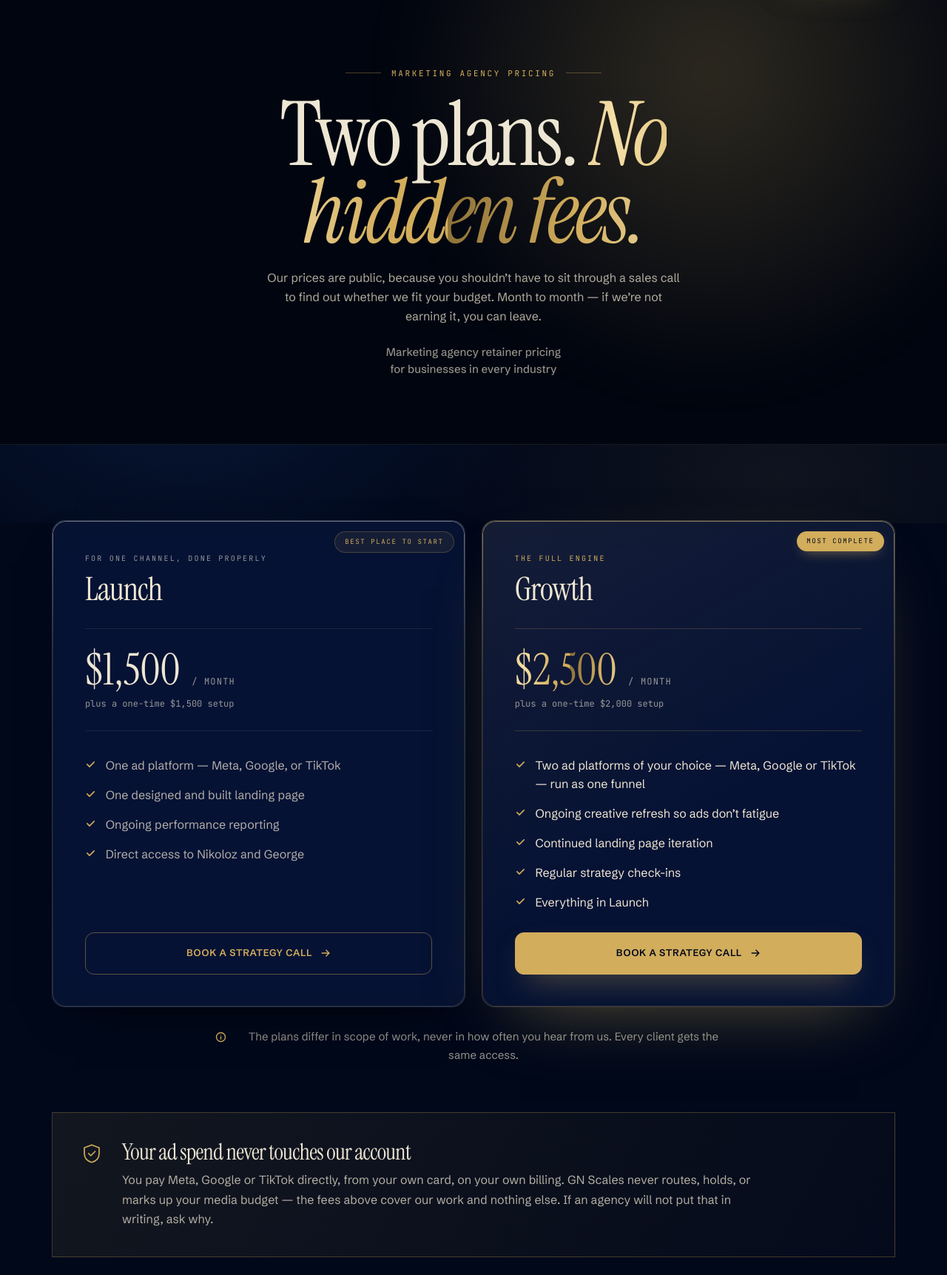
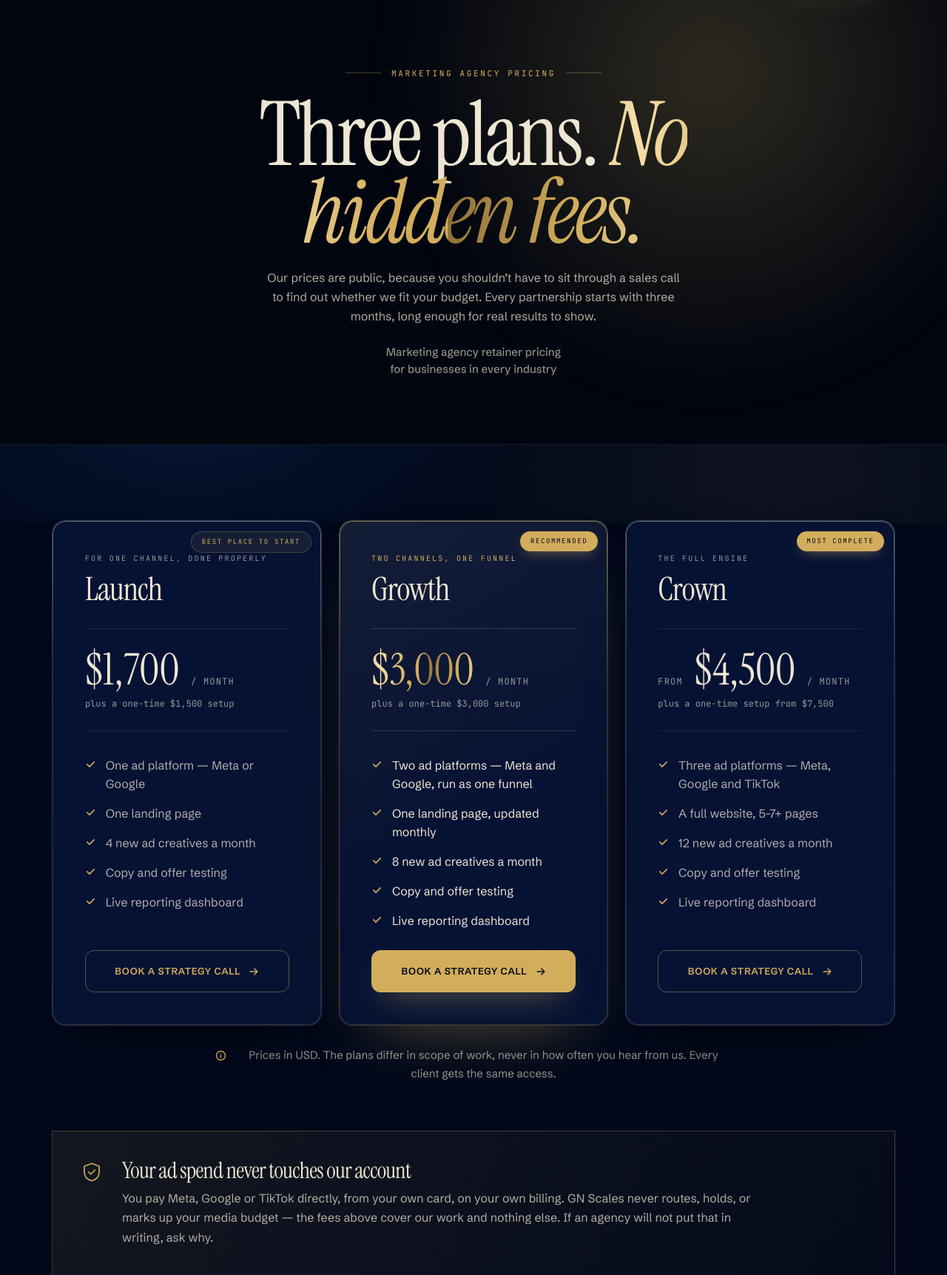
Before and after one commit to X4CH4PUR1/gns-website, a PHP site: page /pricing.html in a window 1280 px wide. Shown: the part 93-1816 px from the top of the page at 74% size. Run offline with PHP 8.4, Linux system fonts and the light colour scheme.

Commit message:
Pricing: three plans, 3-month minimum; copy edits
- Pricing rebuilt as Launch ($1,700), Growth ($3,000) and Crown (from $4,500)
  with the new setup fees, platforms, creative volume and reporting
- Contract FAQ: three-month minimum, longer terms available; terms page,
  share image and metadata follow
- Calculator gets the new fees and a Crown option
- Lifecycle email removed everywhere; "email marketing" dropped from scope
- Hero "no lock-in" line and About intro sentence removed; gap heading reworded
- Founder surname spelled Peikrishvili

Co-Authored-By: Claude Opus 5.5 <noreply@anthropic.com>

```diff
--- a/industries.html
+++ b/industries.html
@@ -40,7 +40,7 @@
   <link rel="stylesheet" href="assets/fonts/fonts.css?v=ec00ecde">
 
   <link rel="stylesheet" href="style.css?v=58a04429">
-  <link rel="stylesheet" href="services.css?v=af13a248">
+  <link rel="stylesheet" href="services.css?v=875b231c">
 
   <script type="application/ld+json">
 {
@@ -222,7 +222,6 @@
             <p>Online courses, coaches, tutoring and training providers. People buy the outcome and the teacher. Short-form video and a page that answers every objection do most of the work.</p>
             <ul class="ticks">
               <li><svg viewBox="0 0 16 16" aria-hidden="true"><path d="M3 8.4 6.4 11.8 13 5.2" fill="none" stroke="currentColor" stroke-width="1.7" stroke-linecap="round" stroke-linejoin="round"/></svg>TikTok and Meta video, tested at volume</li>
-              <li><svg viewBox="0 0 16 16" aria-hidden="true"><path d="M3 8.4 6.4 11.8 13 5.2" fill="none" stroke="currentColor" stroke-width="1.7" stroke-linecap="round" stroke-linejoin="round"/></svg>Lifecycle email for people not ready yet</li>
             </ul>
           </article>
         </div>
--- a/pricing.css
+++ b/pricing.css
@@ -14,7 +14,7 @@
 }
 
 /* ---------- Tiers ---------- */
-.tiers { display: grid; grid-template-columns: repeat(2, minmax(0, 1fr)); gap: 1.4rem; align-items: stretch; }
+.tiers { display: grid; grid-template-columns: repeat(3, minmax(0, 1fr)); gap: 1.4rem; align-items: stretch; }
 
 .tier {
   display: flex; flex-direction: column; gap: 1.75rem;
@@ -23,9 +23,9 @@
 .tier:hover { transform: none; }
 .tier.is-featured { box-shadow: 0 40px 90px -50px rgba(210, 173, 92, 0.5); }
 
-/* Both tiers carry a badge now. Growth says what it is rather than claiming
-   customers we have not had yet, and Launch says where to start — which is
-   what the FAQ underneath has always advised. */
+/* Every tier carries a badge. Growth says what we recommend rather than
+   claiming customers we have not had yet, Crown says what it is, and Launch
+   says where to start — which is what the FAQ underneath has always advised. */
 /* Pinned to the corner it used to cover: at top/right 0 the badge sat on the
    card's own border and clipped the new corner radius, which looked like a
    sticker peeling off. Inset, it reads as a tag resting on the glass. */
@@ -69,6 +69,7 @@
 /* The animated clip needs its own inline box to paint at this size.
    Upright, not italic — a slanted price reads as a typo. */
 .metal-figure { display: inline-block; font-style: normal; }
+.tier-figure span.tier-from { margin-left: 0; margin-right: 0.35rem; }
 .tier-setup { font-family: var(--font-mono); font-size: 0.75rem; color: var(--ink-3); }
 
 .tier .ticks { flex: 1 1 auto; gap: 0.95rem; }
@@ -114,6 +115,14 @@
 }
 .pricing-faq h2 { margin-top: 1.2rem; }
 
+/* Three across at this width the cards are narrow: the corner badge runs
+   into the label under it, so the card makes room for it. */
+@media (max-width: 1080px) {
+  .tier { padding-top: 3.4rem; }
+  /* "From $4,500 / month" no longer fits on one line; "From" goes above. */
+  .tier-figure span.tier-from { display: block; margin: 0 0 0.6rem; }
+}
+
 @media (max-width: 900px) {
   .tiers { grid-template-columns: 1fr; }
   .setup-grid { grid-template-columns: repeat(2, minmax(0, 1fr)); }
--- a/pricing.html
+++ b/pricing.html
@@ -3,8 +3,8 @@
 <head>
   <meta charset="UTF-8">
   <meta name="viewport" content="width=device-width, initial-scale=1.0">
-  <title>Marketing Agency Pricing: $1,500–$2,500/mo | GN Scales</title>
-  <meta name="description" content="Published agency pricing: Launch at $1,500/month, Growth at $2,500/month, month to month. Ad spend goes straight to the platforms, never marked up.">
+  <title>Marketing Agency Pricing: from $1,700/mo | GN Scales</title>
+  <meta name="description" content="Published agency pricing: Launch at $1,700/month, Growth at $3,000/month, Crown from $4,500/month. Ad spend goes straight to the platforms, never marked up.">
   <meta name="author" content="GN Scales">
   <meta name="format-detection" content="telephone=no">
   <meta name="theme-color" content="#00081a">
@@ -19,9 +19,9 @@
   <meta property="og:site_name" content="GN Scales">
   <meta property="og:locale" content="en_US">
   <meta property="og:url" content="https://gnscales.com/pricing.html">
-  <meta property="og:title" content="GN Scales Pricing — two plans, no hidden fees">
-  <meta property="og:description" content="Published agency pricing: Launch at $1,500/month, Growth at $2,500/month, month to month. Ad spend goes straight to the platforms, never marked up.">
-  <meta property="og:image" content="https://gnscales.com/assets/og/og-pricing.jpg?v=572cc280">
+  <meta property="og:title" content="GN Scales Pricing — three plans, no hidden fees">
+  <meta property="og:description" content="Published agency pricing: Launch at $1,700/month, Growth at $3,000/month, Crown from $4,500/month. Ad spend goes straight to the platforms, never marked up.">
+  <meta property="og:image" content="https://gnscales.com/assets/og/og-pricing.jpg?v=6f379467">
   <meta property="og:image:width" content="1200">
   <meta property="og:image:height" content="630">
   <meta property="og:image:alt" content="GN Scales — performance marketing agency">
@@ -40,7 +40,7 @@
   <link rel="stylesheet" href="assets/fonts/fonts.css?v=ec00ecde">
 
   <link rel="stylesheet" href="style.css?v=58a04429">
-  <link rel="stylesheet" href="pricing.css?v=99d8d5e6">
+  <link rel="stylesheet" href="pricing.css?v=1cf59282">
 
   <script type="application/ld+json">
 {
@@ -49,10 +49,10 @@
     "mainEntity": [
         {
             "@type": "Question",
-            "name": "Am I locked into a contract?",
+            "name": "What do I need to know about the partnership and contract?",
             "acceptedAnswer": {
                 "@type": "Answer",
-                "text": "No. Month to month after the setup period. The setup fee covers real work that is delivered to you regardless, and the landing page is yours to keep either way."
+                "text": "Every partnership runs for at least three months. That is how long it takes for real results to show and to scale your business properly. You can also choose a 6, 8, 12 or 24-month term, or a custom one."
             }
         },
         {
@@ -68,15 +68,15 @@
             "name": "Can I start on Launch and move up?",
             "acceptedAnswer": {
                 "@type": "Answer",
-                "text": "Yes, and most people should — which is why Launch carries the “best place to start” flag. Proving one channel works before adding a second is cheaper than debugging two at once. Moving up costs the difference in monthly fee; there is no second setup charge."
+                "text": "Yes, and most people should — which is why Launch carries the “best place to start” flag. Proving one channel works before adding a second is cheaper than debugging two at once. When you move up, your monthly fee changes to the new plan, and any extra setup work it needs is quoted on the call."
             }
         },
         {
             "@type": "Question",
-            "name": "Which two platforms does Growth cover?",
+            "name": "Which ad platforms does each plan cover?",
             "acceptedAnswer": {
                 "@type": "Answer",
-                "text": "Any two of Meta, Google and TikTok — your choice, decided on the setup call against where your buyers actually are. Adding a third is a scope conversation, not a surprise invoice."
+                "text": "Launch runs one: Meta or Google, decided on the setup call against where your buyers actually are. Growth runs Meta and Google together as one funnel. Crown adds TikTok on top of both."
             }
         },
         {
@@ -113,7 +113,7 @@
             "@type": "Offer",
             "name": "Launch",
             "description": "For one channel, done properly",
-            "price": "1500",
+            "price": "1700",
             "priceCurrency": "USD",
             "url": "https://gnscales.com/pricing.html",
             "availability": "https://schema.org/InStock",
@@ -122,8 +122,18 @@
         {
             "@type": "Offer",
             "name": "Growth",
-            "description": "The full engine",
-            "price": "2500",
+            "description": "Two channels, one funnel",
+            "price": "3000",
+            "priceCurrency": "USD",
+            "url": "https://gnscales.com/pricing.html",
+            "availability": "https://schema.org/InStock",
+            "category": "Monthly retainer"
+        },
+        {
+            "@type": "Offer",
+            "name": "Crown",
+            "description": "The full engine. Price shown is the starting point",
+            "price": "4500",
             "priceCurrency": "USD",
             "url": "https://gnscales.com/pricing.html",
             "availability": "https://schema.org/InStock",
@@ -190,8 +200,8 @@
 
     <section class="page-intro is-center">
       <div class="shell">
-        <h1><span class="eyebrow eyebrow-center">Marketing agency pricing</span>Two plans. <span class="metal">No hidden fees.</span></h1>
-        <p class="lead">Our prices are public, because you shouldn’t have to sit through a sales call to find out whether we fit your budget. Month to month — if we’re not earning it, you can leave.</p>
+        <h1><span class="eyebrow eyebrow-center">Marketing agency pricing</span>Three plans. <span class="metal">No hidden fees.</span></h1>
+        <p class="lead">Our prices are public, because you shouldn’t have to sit through a sales call to find out whether we fit your budget. Every partnership starts with three months, long enough for real results to show.</p>
         <h2 class="page-intro-sub is-center">Marketing agency retainer pricing for businesses in every industry</h2>
       </div>
     </section>
@@ -208,42 +218,63 @@
               <h3>Launch</h3>
             </div>
             <div class="tier-price">
-              <p class="tier-figure">$1,500 <span>/ month</span></p>
+              <p class="tier-figure">$1,700 <span>/ month</span></p>
               <p class="tier-setup">plus a one-time $1,500 setup</p>
             </div>
             <ul class="ticks">
-              <li><svg viewBox="0 0 16 16" aria-hidden="true"><path d="M3 8.4 6.4 11.8 13 5.2" fill="none" stroke="currentColor" stroke-width="1.7" stroke-linecap="round" stroke-linejoin="round"/></svg>One ad platform — Meta, Google, or TikTok</li>
-              <li><svg viewBox="0 0 16 16" aria-hidden="true"><path d="M3 8.4 6.4 11.8 13 5.2" fill="none" stroke="currentColor" stroke-width="1.7" stroke-linecap="round" stroke-linejoin="round"/></svg>One designed and built landing page</li>
-              <li><svg viewBox="0 0 16 16" aria-hidden="true"><path d="M3 8.4 6.4 11.8 13 5.2" fill="none" stroke="currentColor" stroke-width="1.7" stroke-linecap="round" stroke-linejoin="round"/></svg>Ongoing performance reporting</li>
-              <li><svg viewBox="0 0 16 16" aria-hidden="true"><path d="M3 8.4 6.4 11.8 13 5.2" fill="none" stroke="currentColor" stroke-width="1.7" stroke-linecap="round" stroke-linejoin="round"/></svg>Direct access to Nikoloz and George</li>
+              <li><svg viewBox="0 0 16 16" aria-hidden="true"><path d="M3 8.4 6.4 11.8 13 5.2" fill="none" stroke="currentColor" stroke-width="1.7" stroke-linecap="round" stroke-linejoin="round"/></svg>One ad platform — Meta or Google</li>
+              <li><svg viewBox="0 0 16 16" aria-hidden="true"><path d="M3 8.4 6.4 11.8 13 5.2" fill="none" stroke="currentColor" stroke-width="1.7" stroke-linecap="round" stroke-linejoin="round"/></svg>One landing page</li>
+              <li><svg viewBox="0 0 16 16" aria-hidden="true"><path d="M3 8.4 6.4 11.8 13 5.2" fill="none" stroke="currentColor" stroke-width="1.7" stroke-linecap="round" stroke-linejoin="round"/></svg>4 new ad creatives a month</li>
+              <li><svg viewBox="0 0 16 16" aria-hidden="true"><path d="M3 8.4 6.4 11.8 13 5.2" fill="none" stroke="currentColor" stroke-width="1.7" stroke-linecap="round" stroke-linejoin="round"/></svg>Copy and offer testing</li>
+              <li><svg viewBox="0 0 16 16" aria-hidden="true"><path d="M3 8.4 6.4 11.8 13 5.2" fill="none" stroke="currentColor" stroke-width="1.7" stroke-linecap="round" stroke-linejoin="round"/></svg>Live reporting dashboard</li>
             </ul>
             <a class="btn btn-ghost btn-block" href="contact.html">
               Book a strategy call              <svg viewBox="0 0 16 16" aria-hidden="true"><path d="M2.5 8h11M9 3.5 13.5 8 9 12.5" fill="none" stroke="currentColor" stroke-width="1.6" stroke-linecap="round" stroke-linejoin="round"/></svg>            </a>
           </article>
           <article class="card card-gold tier is-featured">
-            <p class="tier-flag">Most complete</p>
+            <p class="tier-flag">Recommended</p>
             <div class="tier-head">
-              <p class="tier-for is-gold">The full engine</p>
+              <p class="tier-for is-gold">Two channels, one funnel</p>
               <h3>Growth</h3>
             </div>
             <div class="tier-price">
-              <p class="tier-figure"><span class="metal metal-figure">$2,500</span> <span>/ month</span></p>
-              <p class="tier-setup">plus a one-time $2,000 setup</p>
+              <p class="tier-figure"><span class="metal metal-figure">$3,000</span> <span>/ month</span></p>
+              <p class="tier-setup">plus a one-time $3,000 setup</p>
             </div>
             <ul class="ticks is-bright">
-              <li><svg viewBox="0 0 16 16" aria-hidden="true"><path d="M3 8.4 6.4 11.8 13 5.2" fill="none" stroke="currentColor" stroke-width="1.7" stroke-linecap="round" stroke-linejoin="round"/></svg>Two ad platforms of your choice — Meta, Google or TikTok — run as one funnel</li>
-              <li><svg viewBox="0 0 16 16" aria-hidden="true"><path d="M3 8.4 6.4 11.8 13 5.2" fill="none" stroke="currentColor" stroke-width="1.7" stroke-linecap="round" stroke-linejoin="round"/></svg>Ongoing creative refresh so ads don’t fatigue</li>
-              <li><svg viewBox="0 0 16 16" aria-hidden="true"><path d="M3 8.4 6.4 11.8 13 5.2" fill="none" stroke="currentColor" stroke-width="1.7" stroke-linecap="round" stroke-linejoin="round"/></svg>Continued landing page iteration</li>
-              <li><svg viewBox="0 0 16 16" aria-hidden="true"><path d="M3 8.4 6.4 11.8 13 5.2" fill="none" stroke="currentColor" stroke-width="1.7" stroke-linecap="round" stroke-linejoin="round"/></svg>Regular strategy check-ins</li>
-              <li><svg viewBox="0 0 16 16" aria-hidden="true"><path d="M3 8.4 6.4 11.8 13 5.2" fill="none" stroke="currentColor" stroke-width="1.7" stroke-linecap="round" stroke-linejoin="round"/></svg>Everything in Launch</li>
+              <li><svg viewBox="0 0 16 16" aria-hidden="true"><path d="M3 8.4 6.4 11.8 13 5.2" fill="none" stroke="currentColor" stroke-width="1.7" stroke-linecap="round" stroke-linejoin="round"/></svg>Two ad platforms — Meta and Google, run as one funnel</li>
+              <li><svg viewBox="0 0 16 16" aria-hidden="true"><path d="M3 8.4 6.4 11.8 13 5.2" fill="none" stroke="currentColor" stroke-width="1.7" stroke-linecap="round" stroke-linejoin="round"/></svg>One landing page, updated monthly</li>
+              <li><svg viewBox="0 0 16 16" aria-hidden="true"><path d="M3 8.4 6.4 11.8 13 5.2" fill="none" stroke="currentColor" stroke-width="1.7" stroke-linecap="round" stroke-linejoin="round"/></svg>8 new ad creatives a month</li>
+              <li><svg viewBox="0 0 16 16" aria-hidden="true"><path d="M3 8.4 6.4 11.8 13 5.2" fill="none" stroke="currentColor" stroke-width="1.7" stroke-linecap="round" stroke-linejoin="round"/></svg>Copy and offer testing</li>
+              <li><svg viewBox="0 0 16 16" aria-hidden="true"><path d="M3 8.4 6.4 11.8 13 5.2" fill="none" stroke="currentColor" stroke-width="1.7" stroke-linecap="round" stroke-linejoin="round"/></svg>Live reporting dashboard</li>
             </ul>
             <a class="btn btn-primary btn-block" href="contact.html">
+              Book a strategy call              <svg viewBox="0 0 16 16" aria-hidden="true"><path d="M2.5 8h11M9 3.5 13.5 8 9 12.5" fill="none" stroke="currentColor" stroke-width="1.6" stroke-linecap="round" stroke-linejoin="round"/></svg>            </a>
+          </article>
+          <article class="card tier">
+            <p class="tier-flag">Most complete</p>
+            <div class="tier-head">
+              <p class="tier-for">The full engine</p>
+              <h3>Crown</h3>
+            </div>
+            <div class="tier-price">
+              <p class="tier-figure"><span class="tier-from">From</span> $4,500 <span>/ month</span></p>
+              <p class="tier-setup">plus a one-time setup from $7,500</p>
+            </div>
+            <ul class="ticks">
+              <li><svg viewBox="0 0 16 16" aria-hidden="true"><path d="M3 8.4 6.4 11.8 13 5.2" fill="none" stroke="currentColor" stroke-width="1.7" stroke-linecap="round" stroke-linejoin="round"/></svg>Three ad platforms — Meta, Google and TikTok</li>
+              <li><svg viewBox="0 0 16 16" aria-hidden="true"><path d="M3 8.4 6.4 11.8 13 5.2" fill="none" stroke="currentColor" stroke-width="1.7" stroke-linecap="round" stroke-linejoin="round"/></svg>A full website, 5–7+ pages</li>
+              <li><svg viewBox="0 0 16 16" aria-hidden="true"><path d="M3 8.4 6.4 11.8 13 5.2" fill="none" stroke="currentColor" stroke-width="1.7" stroke-linecap="round" stroke-linejoin="round"/></svg>12 new ad creatives a month</li>
+              <li><svg viewBox="0 0 16 16" aria-hidden="true"><path d="M3 8.4 6.4 11.8 13 5.2" fill="none" stroke="currentColor" stroke-width="1.7" stroke-linecap="round" stroke-linejoin="round"/></svg>Copy and offer testing</li>
+              <li><svg viewBox="0 0 16 16" aria-hidden="true"><path d="M3 8.4 6.4 11.8 13 5.2" fill="none" stroke="currentColor" stroke-width="1.7" stroke-linecap="round" stroke-linejoin="round"/></svg>Live reporting dashboard</li>
+            </ul>
+            <a class="btn btn-ghost btn-block" href="contact.html">
               Book a strategy call              <svg viewBox="0 0 16 16" aria-hidden="true"><path d="M2.5 8h11M9 3.5 13.5 8 9 12.5" fill="none" stroke="currentColor" stroke-width="1.6" stroke-linecap="round" stroke-linejoin="round"/></svg>            </a>
           </article>
         </div>
 
         <p class="parity">
-          <svg viewBox="0 0 16 16" aria-hidden="true"><circle cx="8" cy="8" r="6.4" fill="none" stroke="currentColor" stroke-width="1.5"/><path d="M8 7.4v3.4" fill="none" stroke="currentColor" stroke-width="1.5" stroke-linecap="round"/><circle cx="8" cy="5.2" r="0.6" fill="currentColor"/></svg>          The plans differ in scope of work, never in how often you hear from us. Every client gets the same access.        </p>
+          <svg viewBox="0 0 16 16" aria-hidden="true"><circle cx="8" cy="8" r="6.4" fill="none" stroke="currentColor" stroke-width="1.5"/><path d="M8 7.4v3.4" fill="none" stroke="currentColor" stroke-width="1.5" stroke-linecap="round"/><circle cx="8" cy="5.2" r="0.6" fill="currentColor"/></svg>          Prices in USD. The plans differ in scope of work, never in how often you hear from us. Every client gets the same access.        </p>
 
         <aside class="spend-note reveal" aria-label="Ad spend disclosure">
           <span class="icon" aria-hidden="true"><svg viewBox="0 0 24 24"><path d="M12 2.6 20 5.6v6.2c0 4.9-3.4 8.3-8 9.6-4.6-1.3-8-4.7-8-9.6V5.6z"/><path d="M8.6 11.8 11 14.2l4.6-4.6"/></svg></span>
@@ -279,7 +310,7 @@
           <article class="card setup-step">
             <p class="setup-num">03</p>
             <h3>Landing page</h3>
-            <p>Designed and built from scratch. Yours to keep, whatever happens next.</p>
+            <p>Designed and built from scratch — a full website on Crown. Yours to keep, whatever happens next.</p>
           </article>
           <article class="card setup-step">
             <p class="setup-num">04</p>
@@ -301,11 +332,11 @@
           <div class="faq-item is-open">
             <h3>
               <button type="button" class="faq-q" aria-expanded="true" aria-controls="pf-1">
-                Am I locked into a contract?                <span class="faq-icon" aria-hidden="true"></span>
+                What do I need to know about the partnership and contract?                <span class="faq-icon" aria-hidden="true"></span>
               </button>
             </h3>
             <div class="faq-a" id="pf-1" role="region"><div>
-              <p>No. Month to month after the setup period. The setup fee covers real work that is delivered to you regardless, and the landing page is yours to keep either way.</p>
+              <p>Every partnership runs for at least three months. That is how long it takes for real results to show and to scale your business properly. You can also choose a 6, 8, 12 or 24-month term, or a custom one.</p>
             </div></div>
           </div>
           <div class="faq-item">
@@ -325,17 +356,17 @@
               </button>
             </h3>
             <div class="faq-a" id="pf-3" role="region" hidden><div>
-              <p>Yes, and most people should — which is why Launch carries the “best place to start” flag. Proving one channel works before adding a second is cheaper than debugging two at once. Moving up costs the difference in monthly fee; there is no second setup charge.</p>
+              <p>Yes, and most people should — which is why Launch carries the “best place to start” flag. Proving one channel works before adding a second is cheaper than debugging two at once. When you move up, your monthly fee changes to the new plan, and any extra setup work it needs is quoted on the call.</p>
             </div></div>
           </div>
           <div class="faq-item">
             <h3>
               <button type="button" class="faq-q" aria-expanded="false" aria-controls="pf-4">
-                Which two platforms does Growth cover?                <span class="faq-icon" aria-hidden="true"></span>
+                Which ad platforms does each plan cover?                <span class="faq-icon" aria-hidden="true"></span>
               </button>
             </h3>
             <div class="faq-a" id="pf-4" role="region" hidden><div>
-              <p>Any two of Meta, Google and TikTok — your choice, decided on the setup call against where your buyers actually are. Adding a third is a scope conversation, not a surprise invoice.</p>
+              <p>Launch runs one: Meta or Google, decided on the setup call against where your buyers actually are. Growth runs Meta and Google together as one funnel. Crown adds TikTok on top of both.</p>
             </div></div>
           </div>
           <div class="faq-item">
--- a/privacy.html
+++ b/privacy.html
@@ -97,7 +97,7 @@
 
         <section class="legal-section" aria-labelledby="sec-1">
           <h2 id="sec-1">Who we are</h2>
-          <p>GN Scales is a two-person performance marketing agency, run by Nikoloz Pheikrishvili and George Lomidze. We are the data controller for this website. You can reach us at the email address at the bottom of this page.</p>
+          <p>GN Scales is a two-person performance marketing agency, run by Nikoloz Peikrishvili and George Lomidze. We are the data controller for this website. You can reach us at the email address at the bottom of this page.</p>
         </section>
         <section class="legal-section" aria-labelledby="sec-2">
           <h2 id="sec-2">What we collect</h2>
--- a/terms.html
+++ b/terms.html
@@ -110,7 +110,7 @@
         </section>
         <section class="legal-section" aria-labelledby="sec-4">
           <h2 id="sec-4">Engagements</h2>
-          <p>Retainers run month to month after the setup period. Work produced during setup is delivered to the client regardless of what happens afterwards, and landing pages are the client’s to keep. Anything more specific than that belongs in the signed agreement, not on a web page.</p>
+          <p>Retainers have a minimum term of three months; longer terms of 6, 8, 12 or 24 months, or a custom term, can be agreed. Work produced during setup is delivered to the client regardless of what happens afterwards, and landing pages are the client’s to keep. Anything more specific than that belongs in the signed agreement, not on a web page.</p>
         </section>
         <section class="legal-section" aria-labelledby="sec-5">
           <h2 id="sec-5">Liability</h2>
```
Also changed, not shown: about.html (+5 -5 lines), index.html (+21 -27 lines), services.css (+2 -16 lines), services.html (+9 -19 lines), assets/og/og-pricing.jpg, docs/README.md, 2 other files.
